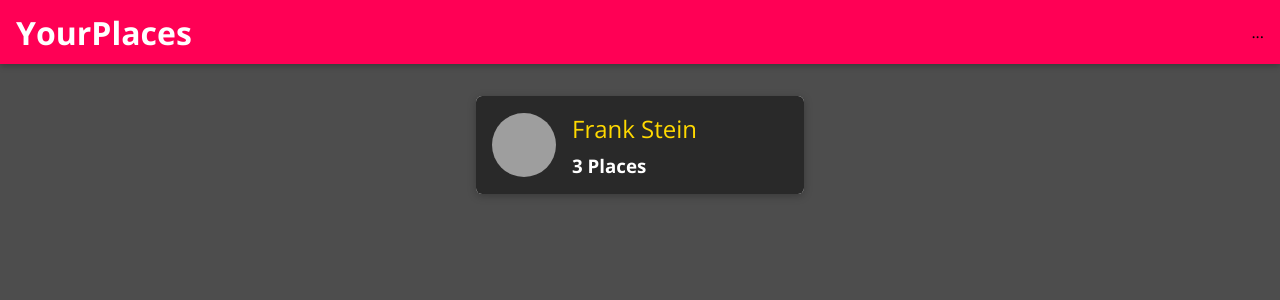
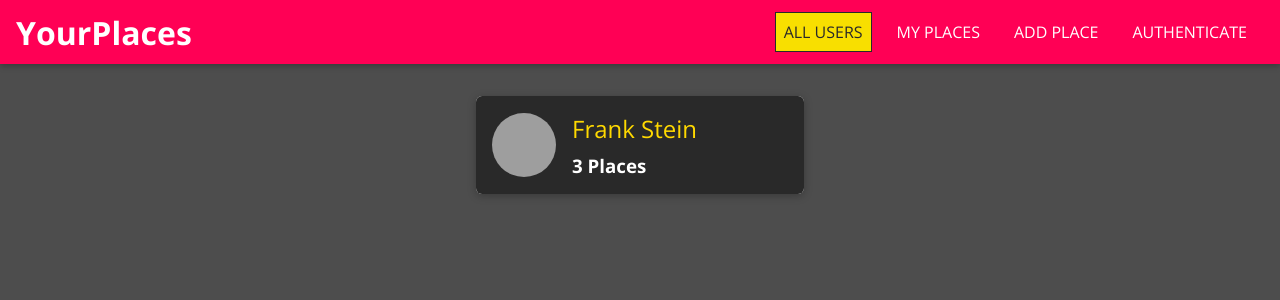
Before and after one commit to gamichwi/LearningMern, a React (Create React App) app: page / in a window 1280 px wide. Shown: the top 300 px of the page. Built offline with nearby package versions, Linux system fonts and the light colour scheme; grey boxes are pictures that could not be loaded.

Commit message:
added navlinks

```diff
--- a/src/shared/components/Navigation/MainNavigation.js
+++ b/src/shared/components/Navigation/MainNavigation.js
@@ -2,6 +2,7 @@ import React from 'react';
 import { Link } from 'react-router-dom';
 
 import MainHeader from './MainHeader';
+import NavLinks from './NavLinks'
 import './MainNavigation.css';
 
 const MainNavigation = props => {
@@ -15,7 +16,7 @@ const MainNavigation = props => {
             <Link to="/">YourPlaces</Link>
         </h1>
         <nav>
-            ...
+            <NavLinks />
         </nav>
     </MainHeader>
     )
--- a/src/shared/components/Navigation/NavLinks.css
+++ b/src/shared/components/Navigation/NavLinks.css
@@ -0,0 +1,76 @@
+.nav-links {
+    list-style: none;
+    margin: 0;
+    padding: 0;
+    width: 100%;
+    height: 100%;
+    display: flex;
+    flex-direction: column;
+    justify-content: center;
+    align-items: center;
+  }
+
+  .nav-links li {
+    margin: 1rem;
+  }
+
+  .nav-links a {
+    border: 1px solid transparent;
+    color: #292929;
+    text-decoration: none;
+    padding: 0.5rem;
+  }
+
+  .nav-links a:hover,
+  .nav-links a:active,
+  .nav-links a.active {
+    background: #f8df00;
+    border-color: #292929;
+    color: #292929;
+  }
+
+  .nav-links button {
+    cursor: pointer;
+    border: 1px solid #292929;
+    color: #292929;
+    background: transparent;
+    padding: 0.5rem;
+    font: inherit;
+  }
+
+  .nav-links button:focus {
+    outline: none;
+  }
+
+  .nav-links button:hover,
+  .nav-links button:active {
+    background: #292929;
+    color: white;
+  }
+
+  @media (min-width: 768px) {
+    .nav-links {
+      flex-direction: row;
+    }
+
+    .nav-links li {
+      margin: 0 0.5rem;
+    }
+
+    .nav-links a {
+      color: white;
+      text-decoration: none;
+    }
+
+    .nav-links button {
+      border: 1px solid white;
+      color: white;
+      background: transparent;
+    }
+
+    .nav-links button:hover,
+    .nav-links button:active {
+      background: #f8df00;
+      color: #292929;
+    }
+  }
--- a/src/shared/components/Navigation/NavLinks.js
+++ b/src/shared/components/Navigation/NavLinks.js
@@ -0,0 +1,25 @@
+import React from "react";
+import { NavLink } from "react-router-dom"; //Nav links act differently colours etc.
+
+import "./NavLinks.css";
+
+const NavLinks = props => {
+  return (
+    <ul className="nav-links">
+      <li>
+        <NavLink to="/" exact>ALL USERS</NavLink>
+      </li>
+      <li>
+        <NavLink to="/u1/places">MY PLACES</NavLink>
+      </li>
+      <li>
+        <NavLink to="/places/new">ADD PLACE</NavLink>
+      </li>
+      <li>
+        <NavLink to="/auth">AUTHENTICATE</NavLink>
+      </li>
+    </ul>
+  );
+};
+
+export default NavLinks;
```
